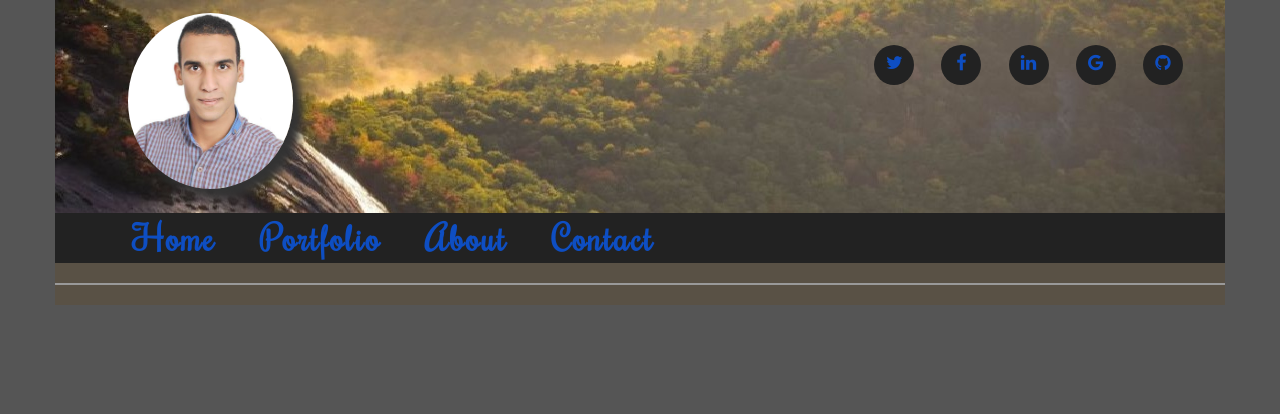
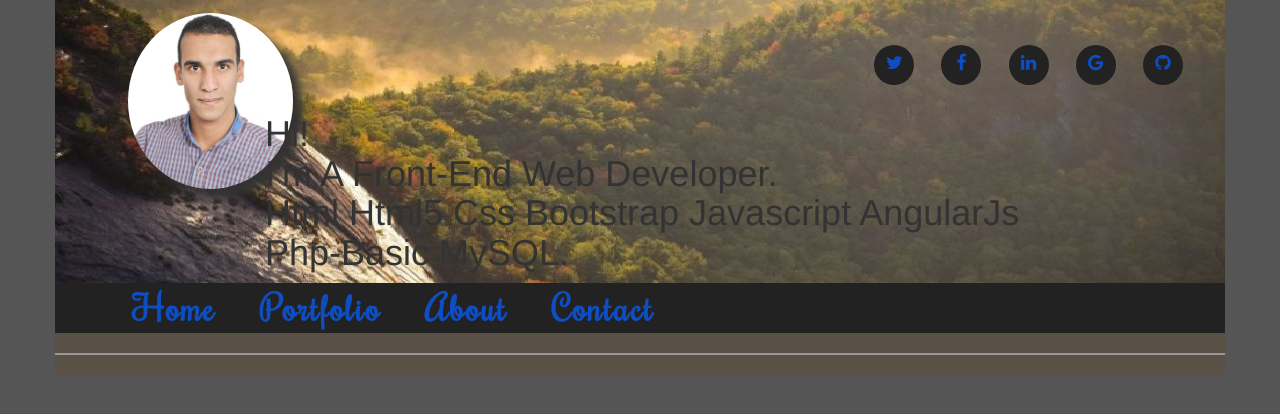
Before and after one commit to BadrShahin/Profile, a plain HTML site: page index.html in a window 1280 px wide. Drawn offline with nearby package versions, Linux system fonts and the light colour scheme; some packages are replaced by stand-ins of ours.

Commit message:
Update index.html

```diff
--- a/index.html
+++ b/index.html
@@ -33,6 +33,7 @@
 				<ul id="socialUl">
 					<li ng-repeat="icon in socialIcons"><a class={{icon.class}} href={{icon.url}} target="_blank"></a></li>
 				</ul>
+				<h1 class="row col-md-10 text-capitalize" id="short_desc">hi! <br> i'm a front-end web developer.<br><span>html html5 css bootstrap javascript angularJs php-basic mySQL. </span></h1>
 			</div>
 			<div class="topnav col-md-12">
 				<ul id="menuUl">
```
